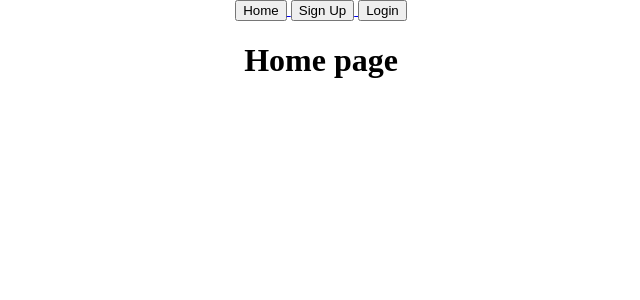
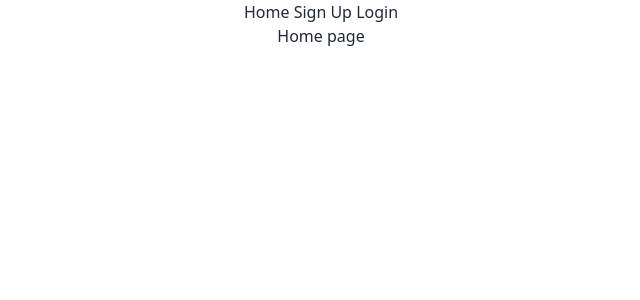
Before and after one commit to samuglez/project-end-front, a React (Create React App) app: page / in a window 1280 px wide. Shown: the top 300 px of the page, without its empty margins (319-959 px from the left). Built offline with nearby package versions, Linux system fonts and the light colour scheme; no server answers.

Commit message:
Instalado Tailwind y Daisyui

```diff
--- a/package.json
+++ b/package.json
@@ -36,6 +36,8 @@
   "devDependencies": {
     "@testing-library/jest-dom": "^6.6.3",
     "@testing-library/react": "^16.2.0",
-    "@testing-library/user-event": "^14.6.1"
+    "@testing-library/user-event": "^14.6.1",
+    "daisyui": "^4.12.24",
+    "tailwindcss": "^3.4.17"
   }
 }
--- a/src/index.css
+++ b/src/index.css
@@ -1,3 +1,6 @@
+@tailwind base;
+@tailwind components;
+@tailwind utilities;
 body {
   margin: 0;
 }
--- /dev/null
+++ b/tailwind.config.js
@@ -0,0 +1,8 @@
+/** @type {import('tailwindcss').Config} */
+module.exports = {
+  content: ["./src/**/*.{js,jsx,ts,tsx}",],
+  theme: {
+    extend: {},
+  },
+  plugins: [require('daisyui'),],
+}
```
Also changed, not shown: 1 other file (tests, documents, lock files or other folders).
